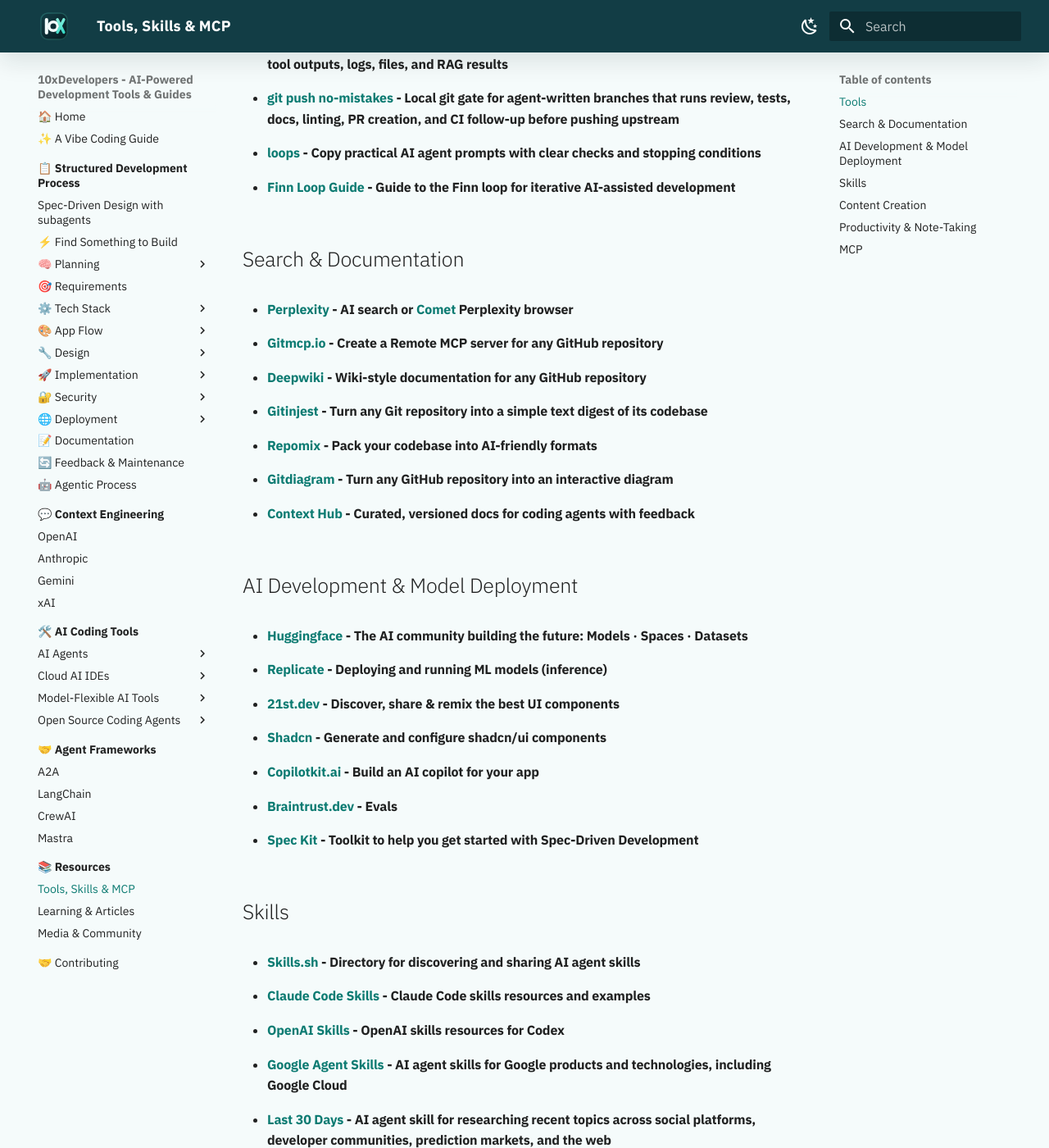
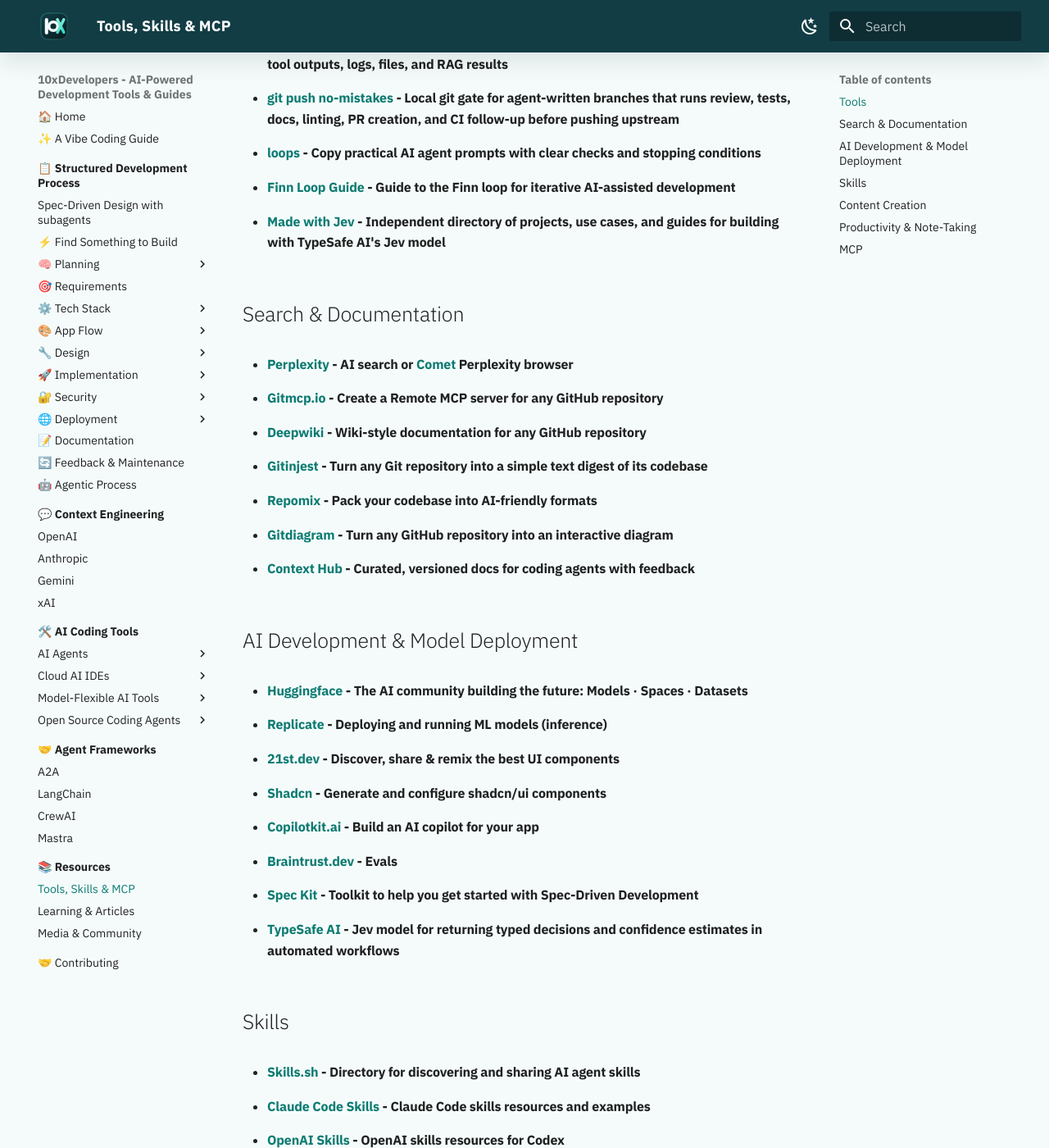
Before and after one commit to shlomoc/10xdev, an MkDocs documentation site: the page built from docs/resources/tools/index.md, in a window 1280 px wide and 1400 px high, scrolled down 573 px. Shown: the whole window at 82% size. Built offline with MkDocs 1.6.1 and Material for MkDocs 9.7.7, drawn with Linux system fonts in a browser that asks for light colours.

Commit message:
docs: add new resources for Claude Code architecture and TypeSafe AI to community tips and tools index

```diff
--- a/docs/resources/tools/index.md
+++ b/docs/resources/tools/index.md
@@ -13,6 +13,7 @@ Directories, discovery tools, model deployment platforms, and MCP resources for
 * #### [git push no-mistakes](https://kunchenguid.github.io/no-mistakes/) - Local git gate for agent-written branches that runs review, tests, docs, linting, PR creation, and CI follow-up before pushing upstream
 * #### [loops](https://signals.forwardfuture.ai/loop-library/) - Copy practical AI agent prompts with clear checks and stopping conditions
 * #### [Finn Loop Guide](https://finn-loop-guide.alexfinn1.chatgpt.site/) - Guide to the Finn loop for iterative AI-assisted development
+* #### [Made with Jev](https://madewithjev.com/) - Independent directory of projects, use cases, and guides for building with TypeSafe AI's Jev model
 
 ## Search & Documentation
 
@@ -33,6 +34,7 @@ Directories, discovery tools, model deployment platforms, and MCP resources for
 * #### [Copilotkit.ai](https://www.copilotkit.ai/) - Build an AI copilot for your app
 * #### [Braintrust.dev](https://www.braintrust.dev/docs/guides/evals) - Evals
 * #### [Spec Kit](https://github.com/github/spec-kit) - Toolkit to help you get started with Spec-Driven Development
+* #### [TypeSafe AI](https://typesafe.ai/) - Jev model for returning typed decisions and confidence estimates in automated workflows
 
 ## Skills
 
```
Also changed, not shown: docs/ai-coding-tools/ai-agents/claude-code/community-tips.md (+1 -0 lines).
